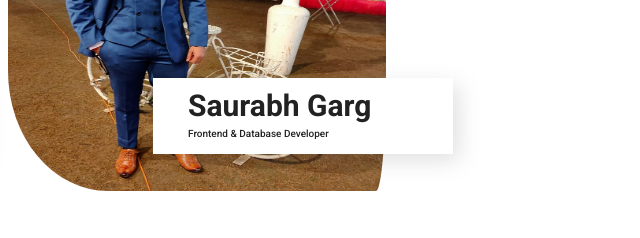
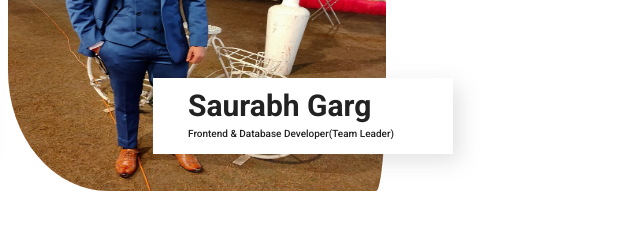
Before and after one commit to Saurabhgarg19/Street-Light-Automation, a plain HTML site: page about.html in a window 1280 px wide. Shown: the part 2220-2458 px from the top of the page, 552-1192 px from the left. Drawn offline with Linux system fonts and the light colour scheme.

Commit message:
Update about.html

```diff
--- a/about.html
+++ b/about.html
@@ -138,7 +138,7 @@
 						<a href="https://www.linkedin.com/in/saurabhgarg987/">
 							<div class="member-info">
 								<h2>Saurabh Garg</h2>
-								<p>Frontend & Database Developer</p>
+								<p>Frontend & Database Developer(Team Leader)</p>
 							</div>
 						</a>
 					</div>
```
